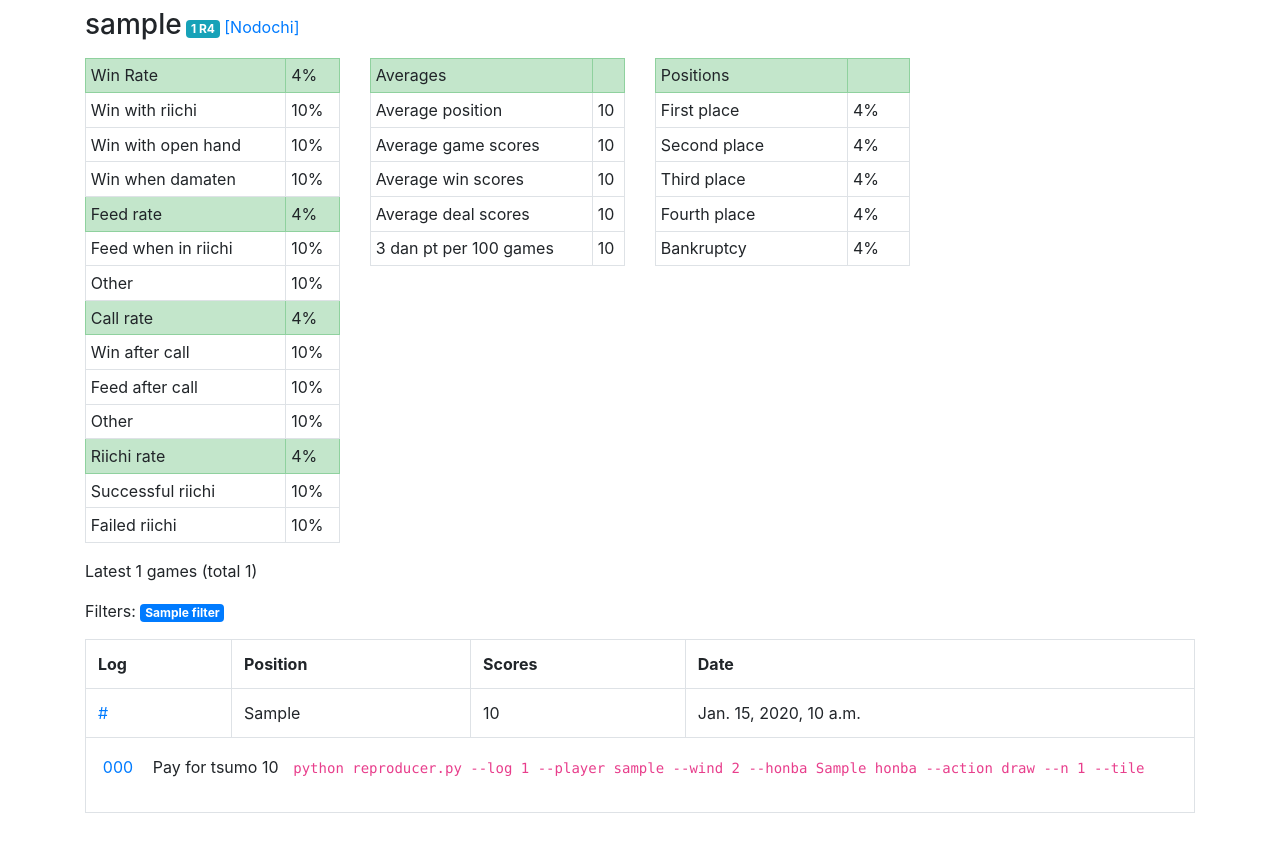
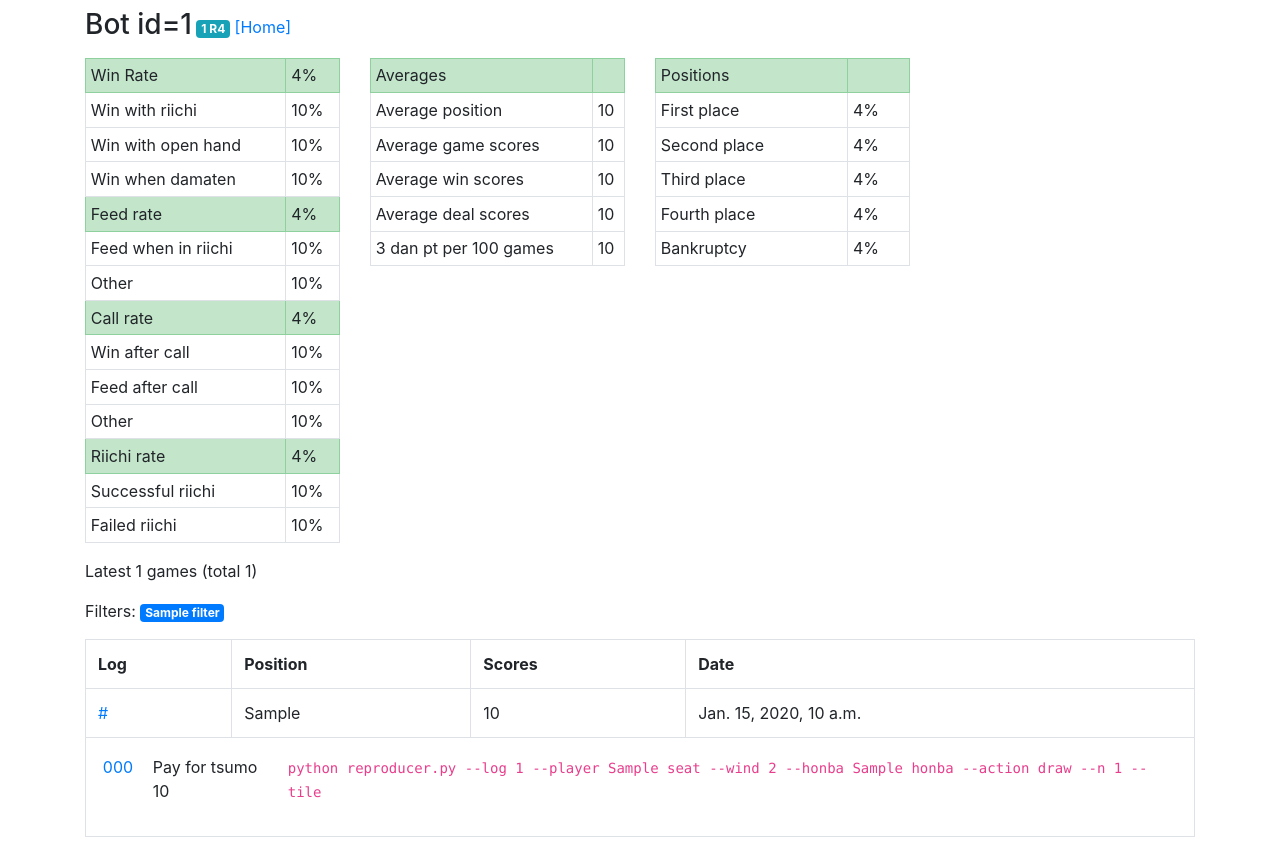
Before and after one commit to MahjongRepository/mahjong-stat, a Django app: template project/website/templates/website/player_statistics.html in a window 1280 px wide. Before the commit the page ends 813 px from the top, so only its background shows below. Run offline with Django 3.2, Linux system fonts and the light colour scheme; the template is opened without the code that fills it: most values are stand-ins (such as "Sample title", 1, 10 or a date in 2020).

Commit message:
Display bot username only for auth user

```diff
--- a/project/website/games/urls.py
+++ b/project/website/games/urls.py
@@ -1,9 +1,10 @@
 from django.conf.urls import url
+from django.urls import path
 
 from website.games import views
 
 urlpatterns = [
     url(r'^players/total/$', views.total_statistics, name='total_statistics'),
-    url(r'^players/(?P<player_name>[^/]+)/$', views.player_statistics, name='player_statistics'),
+    path('players/<int:player_id>/', views.player_statistics, name='player_statistics'),
     url(r'^game/load/(?P<game_id>[^/]+)/$', views.manually_load_results, name='manually_load_results'),
 ]
--- a/project/website/games/views.py
+++ b/project/website/games/views.py
@@ -14,8 +14,8 @@ def total_statistics(request):
     return render(request, 'website/player_statistics.html', response_data)
 
 
-def player_statistics(request, player_name):
-    player = get_object_or_404(Player, username=player_name)
+def player_statistics(request, player_id):
+    player = get_object_or_404(Player, id=player_id)
     games = player.games.filter(status=Game.FINISHED).order_by('-game_date', '-id')
     response_data = {
         'player': player,
--- a/project/website/templates/home.html
+++ b/project/website/templates/home.html
@@ -3,8 +3,9 @@
 {% block content %}
     <div class="row mt-4">
         <ul>
+            <li><a href="{% url 'total_statistics' %}">Combined</a></li>
             {% for player in players %}
-                <li><a href="{% url 'player_statistics' player.username %}">{{ player.username }}</a></li>
+                <li><a href="{% url 'player_statistics' player.id %}">Bot id={{ player.id }}</a></li>
             {% endfor %}
         </ul>
     </div>
--- a/project/website/templates/website/player_statistics.html
+++ b/project/website/templates/website/player_statistics.html
@@ -4,9 +4,15 @@
 {% block content %}
     {% if player %}
         <div class="mt-2">
-            <h3 style="display: inline-block" class="align-middle">{{ player.username }}</h3>
-            <span class="badge badge-info text-wrap align-middle">{{ latest_rank }} R{{ latest_rate|floatformat:0 }}</span>
-            <a href="https://nodocchi.moe/tenhoulog/#!&name={{ player.username }}" target="_blank">[Nodochi]</a>
+            {% if request.user.is_authenticated %}
+                <h3 style="display: inline-block" class="align-middle">{{ player.username }}</h3>
+                <span class="badge badge-info text-wrap align-middle">{{ latest_rank }} R{{ latest_rate|floatformat:0 }}</span>
+                <a href="https://nodocchi.moe/tenhoulog/#!&name={{ player.username }}" target="_blank">[Nodochi]</a>
+            {% else %}
+                <h3 style="display: inline-block" class="align-middle">Bot id={{ player.id }}</h3>
+                <span class="badge badge-info text-wrap align-middle">{{ latest_rank }} R{{ latest_rate|floatformat:0 }}</span>
+                <a href="{% url 'home' %}">[Home]</a>
+            {% endif %}
         </div>
     {% else %}
         <div class="mt-2">
@@ -203,7 +209,7 @@
                                         </td>
                                         <td>
                                             <code>
-                                                python reproducer.py --log {{ game.external_id }} --player {{ game.player.username }} --wind {{ round.round_number|add:1 }} --honba {{ round.honba }} --action draw --n 1 --tile
+                                                python reproducer.py --log {{ game.external_id }} --player {{ game.seat }} --wind {{ round.round_number|add:1 }} --honba {{ round.honba }} --action draw --n 1 --tile
                                             </code>
                                         </td>
                                     </tr>
```
